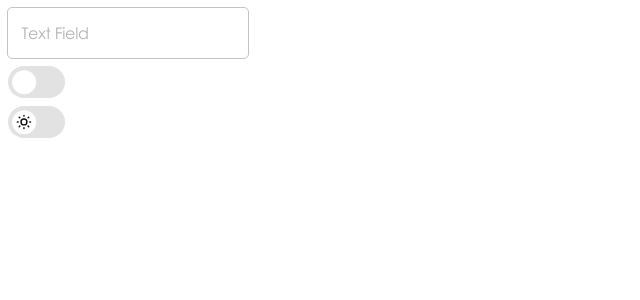
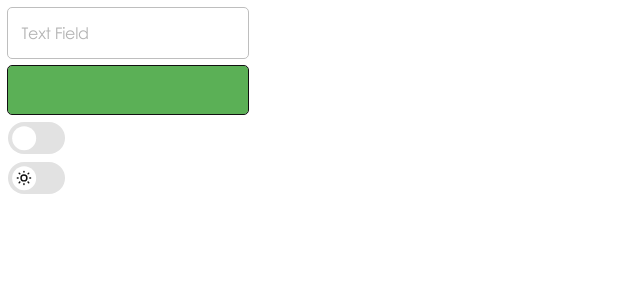
Before and after one commit to Myslitel666/Svelte-UI, a SvelteKit app: page / in a window 1280 px wide. Shown: the top 300 px of the page, without its empty margins (0-640 px from the left). Built offline with nearby package versions, Linux system fonts and the light colour scheme.

Commit message:
The button component has been added.

```diff
--- a/src/components/inputs/buttons/Button.svelte
+++ b/src/components/inputs/buttons/Button.svelte
@@ -5,18 +5,19 @@
     <button
         id = 'text-field'
         placeholder = ''
-        style:--Xl-height = {height}
-        style:border-width = {theme.border.disabled.width}
-        style:border-color = {theme.colors.text.primary}
-        style:border-radius = {theme.border.disabled.width}
+        style:outline = {theme?.themeMode === 'light' ? `${outlineWidth} solid ${textColor}` : 'none'}
+        style:border = none
+        style:border-radius = {borderRadius}
         style:padding-left = {paddingLeft}
         style:padding-right = {paddingRight}
         style:font-size = {fontSize}
         style:font-width = 0.5rem
-        style:--Xl-color = {theme.colors.primary}
-        style:--Xl-border-color = {theme.border.disabled.color}
-        style:--Xl-textColor = {theme.colors.text.primary}
-        style:--Xl-hoverBorderColor = {theme.colors.text.primary}
+        style:--Xl-border-color = {borderColor}
+        style:--Xl-color = {primaryColor}
+        style:--Xl-height = {height}
+        style:--Xl-secondaryColor = {secondaryColor}
+        style:--Xl-hoverBorderColor = {textColor}
+        style:--Xl-textColor = {textColor}
     >
     </button>
 </div>
@@ -25,36 +26,51 @@
 	import { type IColorThemeStore } from '../../../interfaces/color-theme/IColorThemeStore';
     import { themeStore } from '../../../store/ColorThemeStore';
 
-    export let height: string = '3rem'                      /* Высота поля */
-    export let width: string = '15rem'                      /* Ширина поля */
-    export let paddingLeft: string = '0.85rem';             /* Отступ от левой границы до курсора */
-    export let paddingRight: string = '0.85rem';            /* Отступ до правой границы */
-    export let fontSize: string = '1.12rem';                /* Размер шрифта */
+    export let borderColor = '';                         /* Цвет обводки */
+    export let borderRadius = '';                        /* Радиус скругления углов */
+    export let fontSize = '16px';                        /* Размер шрифта */
+    export let height = '';                              /* Высота поля */
+    export let labelColor ='';                           /* Цвет надписи */
+    export let outlineWidth ='';                         /* Толщина обводки */
+    export let paddingLeft = '';                         /* Отступ от левой границы до курсора */
+    export let paddingRight = '';                        /* Отступ от правой границы */
+    export let primaryColor = '';                        /* Основной цвет */
+    export let secondaryColor = '';                      /* Вторичный цвет */
+    export let textColor = '';                           /* Цвет текста */
+    export let width = '';                               /* Ширина поля */
 
-    let theme: IColorThemeStore;
+    let theme: IColorThemeStore | undefined;
 
     // Подписываемся на изменения темы
     themeStore.subscribe(value => {
-        theme = value;
+        theme = value; //Инициализация объекта темы
+
+        // Устанавливаем значения цветов при смене темы
+        borderColor = theme.themeMode === 'light' ? theme.colors.text.primary : theme.colors.primary;
+        labelColor = theme.colors.text.label;
+        primaryColor = theme.colors.primary;
+        secondaryColor = theme.colors.secondary;
+        textColor = theme.colors.text.primary;
     });
+
+    //Устанавливаем значения стилей после инициализации темы
+    if (theme) {
+        borderRadius = theme.border.borderRadius;
+        height = theme.controls.height;
+        outlineWidth = theme.border.disabled.width;
+        paddingLeft = theme.controls.textField.padding;
+        paddingRight = paddingLeft;
+        width = theme.controls.textField.minWidth;
+    }
+
 </script>
 
 <style>
-    input {
+    button {
         height: var(--Xl-height);
-        outline-color: var(--Xl-border-color);
-        outline-width: 1px;
-        outline-style: solid;
         color: var(--Xl-textColor);
-        background-color: var(--Xl-background-color);
-        transition: all var(--Xl-effectsTimeCode)
-    }
-
-    label {
-        pointer-events: none; /* Нажатие на label не перекрывает не припятствует активации input */
-        font-size: var(--Xl-font-size);
-        color: var(--Xl-labelColor);
-        transition: var(--Xl-effectsTimeCode)
+        background-color: var(--Xl-color);
+        transition: outline-color var(--Xl-effectsTimeCode), background-color var(--Xl-effectsTimeCode);
     }
 
     .input-container {
@@ -63,27 +79,8 @@
         flex-direction: column;
     }
 
-    input:hover {
-        outline-color: var(--Xl-hoverBorderColor);
-    }
-
-    input:focus {
-        outline-color: var(--Xl-color);
-        outline-width: 2px;
-    }
-
-    label:hover {
-        cursor: text;
-    }
-
-    input:focus + label {
-        color: var(--Xl-color); /* Изменяем цвет на основной цвет */
-    }
-
-    input:focus + label, input:not(:placeholder-shown) + label {
-        transform: translate(-0.26rem, calc(-1 * var(--Xl-liftingHeight)/2 - 0.16rem)); /* Сдвигаем метку влево и вверх */
-        font-size: 0.81rem; /* Уменьшаем размер шрифта */
-        background-color: var(--Xl-background-color);
-        padding: 0 0.26rem 0 0.26rem;
+    button:hover {
+        cursor: pointer;
+        background-color: var(--Xl-secondaryColor);
     }
 </style>
--- a/src/components/inputs/text-fields/TextField.svelte
+++ b/src/components/inputs/text-fields/TextField.svelte
@@ -16,6 +16,8 @@
         style:--Xl-border-color = {borderColor}
         style:--Xl-color = {primaryColor}
         style:--Xl-height = {height}
+        style:--Xl-activeOutlineWidth = {activedOutlineWidth}
+        style:--Xl-disabledOutlineWidth = {disabledOutlineWidth}
         style:--Xl-hoverBorderColor = {textColor}
         style:--Xl-textColor = {textColor}
     />
@@ -36,17 +38,19 @@
 	import { type IColorThemeStore } from '../../../interfaces/color-theme/IColorThemeStore';
     import { themeStore } from '../../../store/ColorThemeStore';
 
-    export let borderColor: string;                         /* Цвет обводки */
-    export let borderRadius: string;                        /* Радиус скругления углов */
-    export let fontSize: string = '16px';                   /* Размер шрифта */
-    export let height: string;                              /* Высота поля */
-    export let label: string = 'Text Field'                 /* Надпись */
-    export let labelColor: string                           /* Цвет надписи */
-    export let width: string;                               /* Ширина поля */
-    export let paddingLeft: string;                         /* Отступ от левой границы до курсора */
-    export let paddingRight: string;                        /* Отступ от правой границы */
-    export let primaryColor: string;                        /* Основной цвет */
-    export let textColor: string;                           /* Цвет шрифта */
+    export let activedOutlineWidth = '';                 /* Толщина обводки в активном состоянии */
+    export let borderColor = '';                         /* Цвет обводки */
+    export let borderRadius = '';                        /* Радиус скругления углов */
+    export let disabledOutlineWidth = '';                /* Толщина обводки в неактивном состоянии */
+    export let fontSize = '16px';                        /* Размер шрифта */
+    export let height = '';                              /* Высота поля */
+    export let label = 'Text Field'                      /* Надпись */
+    export let labelColor ='';                           /* Цвет надписи */
+    export let paddingLeft = '';                         /* Отступ от левой границы до курсора */
+    export let paddingRight = '';                        /* Отступ от правой границы */
+    export let primaryColor = '';                        /* Основной цвет */
+    export let textColor = '';                           /* Цвет текста */
+    export let width = '';                               /* Ширина поля */
 
     let theme: IColorThemeStore | undefined;
 
@@ -63,8 +67,10 @@
 
     //Устанавливаем значения стилей после инициализации темы
     if (theme) {
+        activedOutlineWidth = theme.border.active.width;
         borderRadius = theme.border.borderRadius;
         height = theme.controls.height;
+        disabledOutlineWidth = theme.border.disabled.width;
         paddingLeft = theme.controls.textField.padding;
         paddingRight = paddingLeft;
         width = theme.controls.textField.minWidth;
@@ -74,12 +80,12 @@
 
 <style>
     input {
+        background-color: var(--Xl-background-color);
+        color: var(--Xl-textColor);
         height: var(--Xl-height);
         outline-color: var(--Xl-border-color);
-        outline-width: 1px;
         outline-style: solid;
-        color: var(--Xl-textColor);
-        background-color: var(--Xl-background-color);
+        outline-width: var(--Xl-disabledOutlineWidth);
         transition: outline-color var(--Xl-effectsTimeCode), background-color var(--Xl-effectsTimeCode);
     }
 
@@ -102,7 +108,7 @@
 
     input:focus {
         outline-color: var(--Xl-color);
-        outline-width: 2px;
+        outline-width: var(--Xl-activeOutlineWidth);
     }
 
     label:hover {
@@ -118,5 +124,6 @@
         font-size: 13px; /* Уменьшаем размер шрифта */
         background-color: var(--Xl-background-color);
         padding: 0 0.26rem 0 0.26rem;
+        transition: all var(--Xl-effectsTimeCode);
     }
 </style>
--- a/src/routes/+page.svelte
+++ b/src/routes/+page.svelte
@@ -1,6 +1,9 @@
 <div id = 'page'>
 	<div>
 		<TextField />
+	</div>
+	<div class='component'>
+		<Button/>
 	</div>
 	<div class='component'>
 		<Switch />
@@ -14,6 +17,7 @@
 	import TextField from '../components/inputs/text-fields/TextField.svelte';
 	import Switch from '../components/inputs/switches/Switch.svelte';
 	import ColorThemeSwitch from '../components/inputs/switches/ColorThemeSwitch.svelte';
+	import Button from '../components/inputs/buttons/Button.svelte';
 </script>
 
 <style>
--- a/src/routes/app.css
+++ b/src/routes/app.css
@@ -8,7 +8,7 @@ body {
 	--Xl-dark-bg-color: #161616;
 	--Xl-light-bg-color: #fff;
 	--Xl-background-color: var(--Xl-light-bg-color);
-	--Xl-effectsTimeCode: 0.15s;
+	--Xl-effectsTimeCode: 0.2s;
 }
 
 .dark {
--- a/src/store/ColorThemeStore.ts
+++ b/src/store/ColorThemeStore.ts
@@ -12,7 +12,7 @@ const theme = derived(themeMode, ($themeMode): IColorThemeStore => ({
     },
     border: {
         disabled: {
-            color:  $themeMode === 'light' ? '#c3c3c3' : '#606060',
+            color:  $themeMode === 'light' ? '#bebebe' : '#606060',
             width: '1px',
         },
         active: {
@@ -22,15 +22,14 @@ const theme = derived(themeMode, ($themeMode): IColorThemeStore => ({
     },
     colors: {
         primary: $themeMode === 'light' ? '#5bb056' : '#f41c1c',
-        secondary: $themeMode === 'light' ? '#d86ff2' : '#f314f0',
+        secondary: $themeMode === 'light' ? '#d06bcc' : '#ff35f8',
         background: $themeMode === 'light' ? 'white' : 'black',
         text: {
-            primary: $themeMode === 'light' ? '#111111' : '#ffffff',
+            primary: $themeMode === 'light' ? '#111111' : '#fff',
             label: $themeMode === 'light' ? '#b3b3b3' : '#808080',
         },
     },
     controls: {
-        height: '3rem',
         button: {
             minWidth: '15rem',
             padding: '0.85rem',
@@ -39,6 +38,7 @@ const theme = derived(themeMode, ($themeMode): IColorThemeStore => ({
             minWidth: '15rem',
             padding: '0.85rem',
         },
+        height: '3rem',
     },
     disabled: {
         fill: $themeMode === 'light' ? '#e2e2e2' : '#424242',
```
